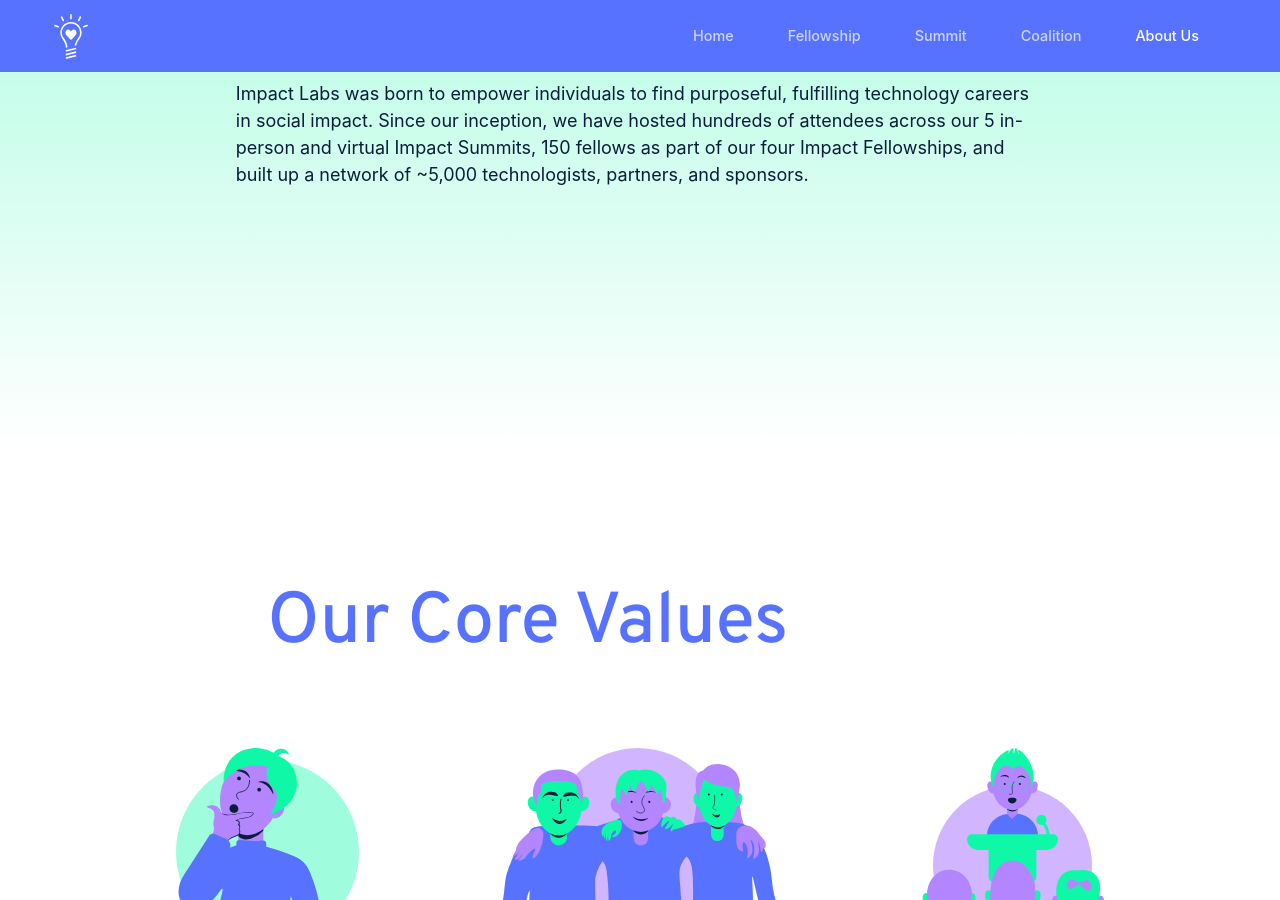
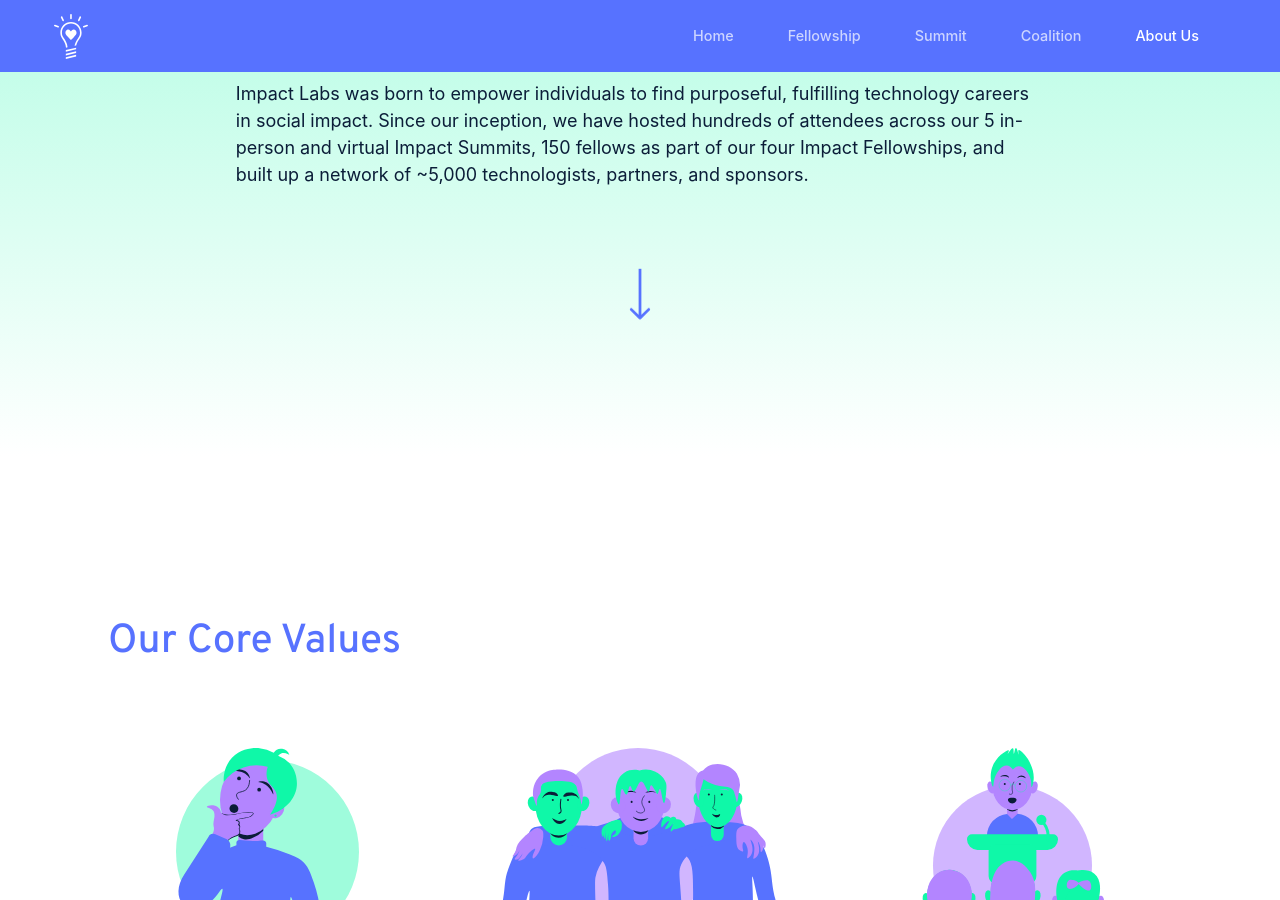
Before and after one commit to impact-labs/impact-labs.github.io, a Jekyll site: the page built from pages/about.html, in a window 1280 px wide and 900 px high, scrolled down 331 px. Built offline with Jekyll 4.4.1, drawn with Linux system fonts in a browser that asks for light colours.

Commit message:
styling updates

```diff
--- a/pages/about.html
+++ b/pages/about.html
@@ -6,7 +6,7 @@
 
 
 <section data-aos="fade-up" class="pt-5" style="background: linear-gradient(rgba(15, 248, 166, 0.5), #FFFFFF)">
-	<div class="container-fluid row mx-0 my-5">
+	<div class="container-fluid row mx-0 mt-5">
 		<div class="col-0 col-md-2"></div>
 		<div class="col-12 col-md-8">
 			<h1>Our Story</h1>
@@ -14,17 +14,18 @@
 				</p>
 			<p class="pb-3">Impact Labs was born to empower individuals to find purposeful, fulfilling technology careers in social impact. Since our inception, we have hosted hundreds of attendees across our 5 in-person and virtual Impact Summits, 150 fellows as part of our four Impact Fellowships, and built up a network of ~5,000 technologists, partners, and sponsors.
 				</p>
+			<div class="text-center">
+				<img alt="Scroll Down" id="scroll" class="px-5 pt-4" src="/assets/images/icons/arrow.svg" />
+			</div>
 		</div>
 	</div>
 </section>
 
 
-<section class="px-sm-5">
-
-		<div class="container-fluid mx-0 my-0" >
+<section id="scrollTo" class="px-sm-5 pb-5 pt-5">
+		<div class="container-fluid mx-0 pt-5">
 			<div class="row mb-4 d-none d-md-flex">
-				<div class="col-0 col-md-2"></div>
-				<h1 class="pb-3">Our Core Values</h1>
+				<h2 class="pb-3 px-3">Our Core Values</h2>
 			</div>
 			<div class="row d-none d-md-flex">
 				<div class="col-4 text-center">
@@ -41,7 +42,7 @@
 				<img alt="Intentionality" class="my-4 ml-3 text-left d-md-none" src="/assets/images/icons/impact_fellowship.svg" class="img-fluid"/>
 				<div class="col-12 col-md-4 text-center px-md-4 mb-5 mb-md-0">
 					<div class="text-left lead">
-						<h2>Intentionality</h2>
+						<h3>Intentionality</h3>
 						<p class="lead text-left">
 								We value intentionality and thoughtfulness in everything we do. Social impact is multifaceted and complex, and we strive to understand its nuances, respect its different forms, and recognize the structural challenges in place that make progress nonlinear.
 						</p>
@@ -50,7 +51,7 @@
 				<img alt="Empathy" class="my-4 ml-3 d-md-none" src="/assets/images/icons/impact_summit.svg" class="img-fluid"/>
 				<div class="col-12 col-md-4 text-center px-md-4 mb-5 mb-md-0">
 					<div class="text-left lead">
-						<h2>Empathy</h2>
+						<h3>Empathy</h3>
 						<p>
 								We are empathetic visionaries! We think caring a lot is cool. We aim to think beyond ourselves and consider the world’s most pressing problems, and how we can leverage technology to make a difference. The first step is being empathetic and open-minded to the problems of this world. The second? Believing you can do something about them.
 						</p>
@@ -59,7 +60,7 @@
 				<img alt="Dreaming Big" class="my-4 ml-3 d-md-none" src="/assets/images/icons/coalition.svg" class="img-fluid"/>
 				<div class="col-12 col-md-4 text-center px-md-4 mb-5 mb-md-0">
 					<div class="text-left">
-						<h2>Dreaming Big</h2>
+						<h3>Dreaming Big</h3>
 						<p>
 							We love to dream beyond conventional norms. Our hope is to open the doors of possibility for young change-makers who are eager to leverage their skillsets in meaningful careers that match their interests and values. Building platforms for high-risk refugee populations. Developing software solutions to improve voter turnout. Engineering new solar panel distribution systems. The possibilities are endless!
 						</p>
@@ -77,7 +78,7 @@
 		<div class="col-0 col-md-2"></div>
 		<div class="col-12 col-md-8">
 
-			<h1 class="text-primary">Meet the Team!</h1>
+			<h2 class="text-primary">Meet the Team!</h2>
 			<p>Impact Labs is led by a team of quirky engineers, humble idealists, passionate designers and bright-eyed philosophers!
 			</p>
 			<div class="row pb-5" id="team-members">
@@ -93,7 +94,7 @@
 					</a>
 				{% endfor %}
 			</div>
-			<h2 style="max-width:80%">Thanks to Our Volunteers!</h2>
+			<h3 style="max-width:80%">Thanks to Our Volunteers!</h3>
 			<p>Volunteers at Impact Labs help with everything from program design to speaker outreach to web development -- we couldn't have gotten to where we are without these folks!
 			</p>
 			<div class="row pb-5" id="past-members">
@@ -150,7 +151,7 @@
 	<div class="container-fluid row mx-0 my-0">
 		<div class="col-0 col-md-2"></div>
 		<div class="col-12 col-md-8">
-			<h1>Our Funders</h1>
+			<h2>Our Funders</h2>
 			<p class="pb-3">Impact Labs is supported by a mix of unrestricted funding grants and project-specific funding through contracts and grants, as well as revenue from our programming. We are grateful to all of our donors, funders, and partners -- we couldn't do our work without them!
 			</p>
 			<div class="row pb-5" id="team-members">
```
